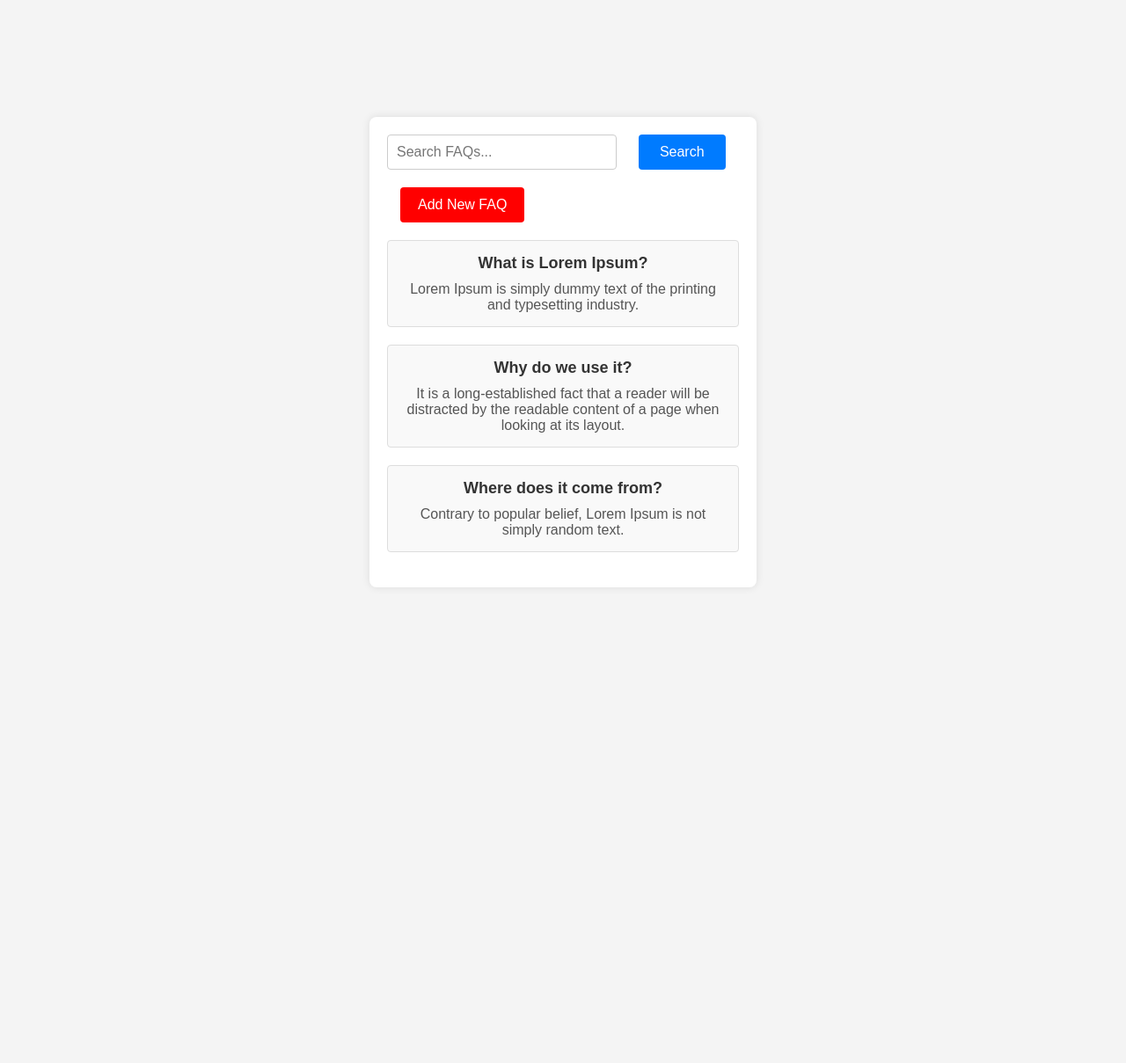
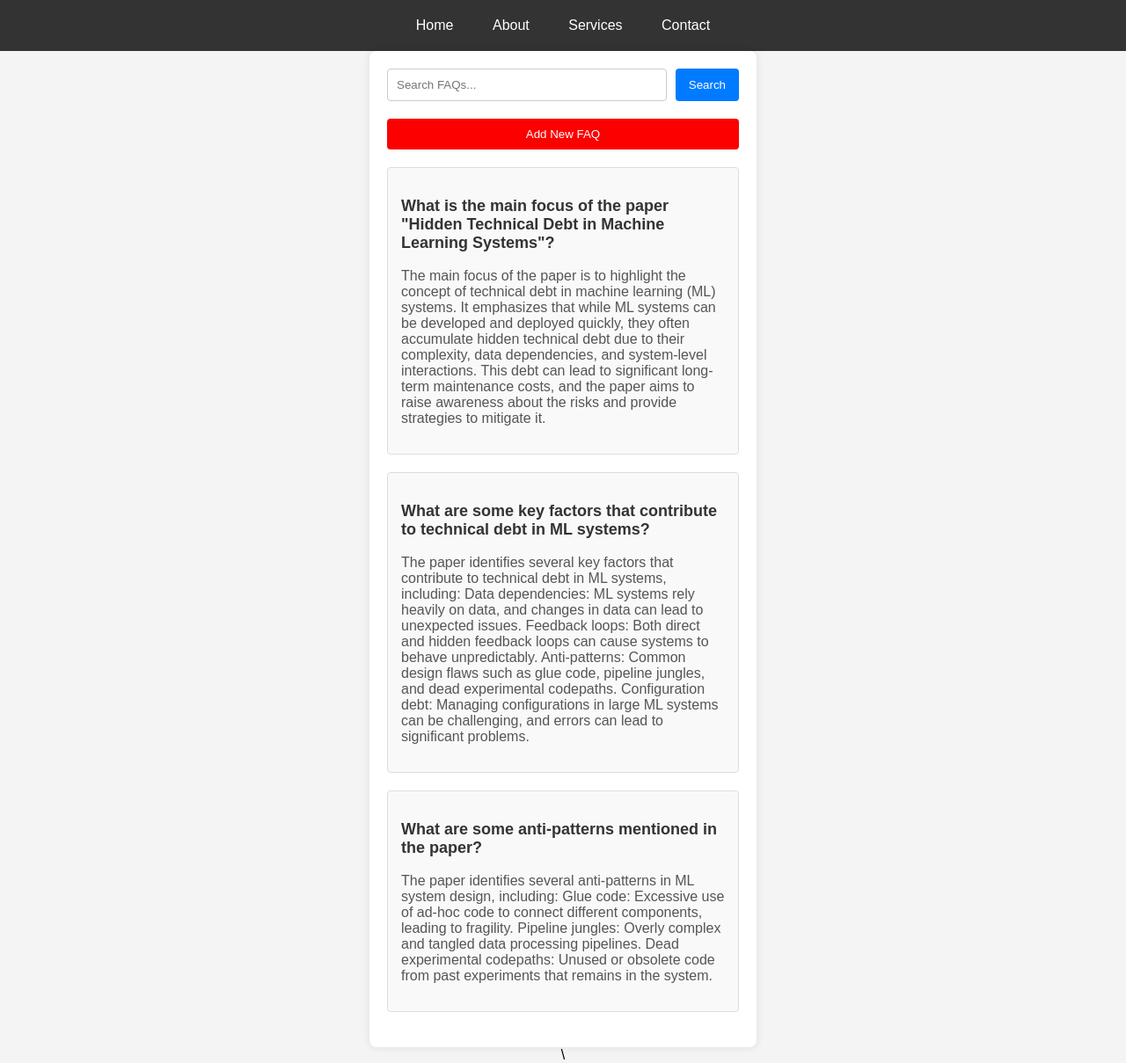
Before and after one commit to Amir-Baddour/Article-, a PHP site: page /home.html in a window 1280 px wide. Shown: the whole page at 88% size. Before the commit the page ends 628 px from the top, so only its background shows below. Run offline with PHP 8.4, Linux system fonts and the light colour scheme.

Commit message:
final project

```diff
--- a/Article-/client/FAQ.html
+++ b/Article-/client/FAQ.html
@@ -18,5 +18,6 @@
 
            <button id="add-faq-button" onclick="window.location.href='FAQ.html'">Add New FAQ</button>        </form>
     </div>
+    <script src="./js/send_quest.js"></script>
 </body>
 </html>
--- a/Article-/client/css/styles.css
+++ b/Article-/client/css/styles.css
@@ -1,13 +1,19 @@
-/* General Styles */
-body {
+  /* General Styles */
+  body {
     margin: 0;
     padding: 0;
     font-family: Arial, sans-serif;
     background-color: #f4f4f4;
     display: flex;
+    flex-direction: column;
+    align-items: center;
+  }
+
+  .main-content {
+    display: flex;
     justify-content: center;
-    align-items: center;
-    height: 100vh;
+    width: 100%;
+    margin-top: 50px; /* Adds spacing below navbar */
   }
 
   .container {
@@ -15,116 +21,78 @@ body {
     padding: 20px;
     border-radius: 8px;
     box-shadow: 0 0 10px rgba(0, 0, 0, 0.1);
+    width: 90%;
+    max-width: 800px;
+    text-align: center;
+    margin: auto;
+  }
+
+
+  /* Navbar */
+  .navbar {
+    background-color: #333;
     width: 100%;
-    max-width: 400px;
+    padding: 10px 0;
     text-align: center;
   }
 
-  h2 {
-    margin-bottom: 20px;
-    color: #333;
+  .navbar a {
+    color: white;
+    text-decoration: none;
+    padding: 10px 20px;
+    display: inline-block;
   }
 
-  .form-group {
-    margin-bottom: 15px;
-    text-align: left;
-    padding: 0 15px; /* Add padding to the left and right */
+  .navbar a:hover {
+    background-color: #575757;
   }
 
-  label {
-    display: block;
-    margin-bottom: 5px;
-    color: #555;
+  /* Search Bar */
+  .search-bar {
+    display: flex;
+    justify-content: center;
+    gap: 10px;
+    margin-bottom: 20px;
   }
 
-  input {
-    width: 100%;
+  #search-input {
+    flex: 1;
     padding: 10px;
     border: 1px solid #ccc;
     border-radius: 4px;
-    font-size: 16px;
-    box-sizing: border-box; /* Ensure padding doesn't affect the width */
   }
 
-  button {
-    width: calc(100% - 30px); /* Adjust button width to account for padding */
-    margin: 0 15px; /* Add margin to match the padding of .form-group */
-    padding: 10px;
+  #search-button {
+    padding: 10px 15px;
     background-color: #007bff;
     color: #fff;
     border: none;
     border-radius: 4px;
-    font-size: 16px;
     cursor: pointer;
   }
 
-  button:hover {
+  #search-button:hover {
     background-color: #0056b3;
   }
-  /*home page*/
-  .container {
-    max-width: 800px;
-    margin: 50px auto;
-    padding: 20px;
-    background-color: #fff;
-    box-shadow: 0 0 10px rgba(0, 0, 0, 0.1);
-  }
 
-  /* Search Bar Styles */
-  /* Search Bar Styles */
-.search-bar {
-  display: flex;
-  align-items: center;
-  gap: 10px; /* Space between input and button */
-  width: 100%;
-}
-
-#search-input {
-  flex: 3; /* 75% width */
-  padding: 10px;
-  font-size: 16px;
-  border: 1px solid #ccc;
-  border-radius: 4px;
-  height: 40px;
-  min-width: 150px;
-}
-
-#search-button {
-  flex: 1; /* 25% width */
-  padding: 10px;
-  font-size: 16px;
-  background-color: #007bff;
-  color: #fff;
-  border: none;
-  border-radius: 4px;
-  cursor: pointer;
-  height: 40px;
-  white-space: nowrap;
-  min-width: 80px; /* Prevents it from becoming too small */
-}
-
-
-  /* Add FAQ Button Styles */
+  /* Add FAQ Button */
   #add-faq-button {
     display: block;
-    width: auto;
-    padding: 10px 20px;
-    font-size: 16px;
-    background-color: #ff0000;
-    color: #fff;
+    width: 100%;
+    padding: 10px;
+    background-color: #fc0000;
+    color: white;
     border: none;
     border-radius: 4px;
     cursor: pointer;
-    height: 40px;
-    margin-top: 20px; /* Add space above the button */
+    margin-bottom: 20px;
   }
 
-
   #add-faq-button:hover {
-    background-color: #218838;
+    background-color: #c02121b4;
   }
 
-  /* FAQ List Styles */
+  /* FAQ List */
   .faq-list {
     margin-top: 20px;
   }
@@ -135,20 +103,18 @@ body {
     border: 1px solid #ddd;
     border-radius: 4px;
     background-color: #f9f9f9;
+    text-align: left;
   }
 
   .faq-question {
-    margin: 0;
     font-size: 18px;
     color: #333;
   }
 
   .faq-answer {
-    margin: 10px 0 0;
     font-size: 16px;
     color: #555;
   }
-  /*FAQ*/
   .container {
     background-color: #fff;
     padding: 20px;
@@ -196,34 +162,9 @@ button {
 button:hover {
     background-color: #b32323;
 }
-
-  /* Responsive Styles */
+  /* Responsive Design */
   @media (max-width: 768px) {
     .container {
-      width: 90%;
-      padding: 15px;
-    }
-
-    h2 {
-      font-size: 24px;
-    }
-
-    input, button {
-      font-size: 14px;
+      width: 95%;
     }
   }
-
-  @media (max-width: 480px) {
-    .container {
-      width: 95%;
-      padding: 10px;
-    }
-
-    h2 {
-      font-size: 20px;
-    }
-
-    input, button {
-      font-size: 12px;
-    }
-  }
--- a/Article-/client/home.html
+++ b/Article-/client/home.html
@@ -5,8 +5,17 @@
   <meta name="viewport" content="width=device-width, initial-scale=1.0">
   <title>FAQ Home Page</title>
   <link rel="stylesheet" href="./css/styles.css">
+
 </head>
 <body>
+  <!-- Navbar -->
+  <nav class="navbar">
+    <a href="#">Home</a>
+    <a href="#">About</a>
+    <a href="#">Services</a>
+    <a href="#">Contact</a>
+  </nav>
+
   <div class="container">
     <!-- Search Bar -->
     <div class="search-bar">
@@ -15,28 +24,52 @@
     </div>
 
     <!-- Button to Add New FAQ -->
-    <button id="add-faq-button">Add New FAQ</button>
+    <button id="add-faq-button" onclick="window.location.href='FAQ.html'">
+      Add New FAQ
+    </button>
 
     <!-- FAQ List -->
     <div class="faq-list">
       <!-- FAQ Item 1 -->
       <div class="faq-item">
-        <h3 class="faq-question">What is Lorem Ipsum?</h3>
-        <p class="faq-answer">Lorem Ipsum is simply dummy text of the printing and typesetting industry.</p>
+        <h3 class="faq-question">What is the main focus of the paper "Hidden Technical Debt in Machine Learning Systems"?</h3>
+        <p class="faq-answer">The main focus of the paper is to highlight the concept of technical debt in machine learning (ML)
+           systems. It emphasizes that while ML systems can be developed and deployed quickly,
+            they often accumulate hidden technical debt due to their complexity, data dependencies,
+            and system-level interactions. This debt can lead to significant long-term maintenance costs,
+            and the paper aims to raise awareness about the risks and provide strategies to mitigate it.
+          </p>
       </div>
 
       <!-- FAQ Item 2 -->
       <div class="faq-item">
-        <h3 class="faq-question">Why do we use it?</h3>
-        <p class="faq-answer">It is a long-established fact that a reader will be distracted by the readable content of a page when looking at its layout.</p>
+        <h3 class="faq-question">What are some key factors that contribute to technical debt in ML systems?</h3>
+        <p class="faq-answer">The paper identifies several key factors that contribute to technical debt in ML systems, including:
+
+          Data dependencies: ML systems rely heavily on data, and changes in data can lead to unexpected issues.
+
+          Feedback loops: Both direct and hidden feedback loops can cause systems to behave unpredictably.
+
+          Anti-patterns: Common design flaws such as glue code, pipeline jungles, and dead experimental codepaths.
+
+          Configuration debt: Managing configurations in large ML systems can be challenging, and errors can lead to significant problems.</p>
       </div>
 
       <!-- FAQ Item 3 -->
       <div class="faq-item">
-        <h3 class="faq-question">Where does it come from?</h3>
-        <p class="faq-answer">Contrary to popular belief, Lorem Ipsum is not simply random text.</p>
+        <h3 class="faq-question">What are some anti-patterns mentioned in the paper?</h3>
+        <p class="faq-answer">
+          The paper identifies several anti-patterns in ML system design, including:
+
+          Glue code: Excessive use of ad-hoc code to connect different components, leading to fragility.
+
+          Pipeline jungles: Overly complex and tangled data processing pipelines.
+
+          Dead experimental codepaths: Unused or obsolete code from past experiments that remains in the system.</p>
       </div>
     </div>
   </div>
+  \<script src="./js/add_quest.js"></script>
+  <script src="./js/filtering_FAQ.js"></script>
 </body>
 </html>
--- /dev/null
+++ b/Article-/client/js/add_quest.js
@@ -0,0 +1,19 @@
+document.addEventListener('DOMContentLoaded', function() {
+    fetch('get_faqs.php')
+        .then(response => response.json())
+        .then(faqs => {
+            const faqList = document.getElementById('faq-list');
+            faqs.forEach(faq => {
+                const faqItem = document.createElement('div');
+                faqItem.className = 'faq-item';
+                faqItem.innerHTML = `
+                    <h3 class="faq-question">${faq.question}</h3>
+                    <p class="faq-answer">${faq.answer}</p>
+                `;
+                faqList.appendChild(faqItem);
+            });
+        })
+        .catch(error => {
+            console.error('Error:', error);
+        });
+});
--- /dev/null
+++ b/Article-/client/js/filtering_FAQ.js
@@ -0,0 +1,24 @@
+document.addEventListener("DOMContentLoaded", function () {
+    const searchInput = document.getElementById("search-input");
+    const searchButton = document.getElementById("search-button");
+
+    function filterFAQs() {
+      let input = searchInput.value.toLowerCase();
+      let faqItems = document.querySelectorAll(".faq-item");
+
+      faqItems.forEach(item => {
+        let question = item.querySelector(".faq-question").innerText.toLowerCase();
+        let answer = item.querySelector(".faq-answer").innerText.toLowerCase();
+
+        if (question.includes(input) || answer.includes(input)) {
+          item.style.display = "block"; // Show matched item
+        } else {
+          item.style.display = "none"; // Hide unmatched item
+        }
+      });
+    }
+
+    // Event Listeners
+    searchInput.addEventListener("keyup", filterFAQs);
+    searchButton.addEventListener("click", filterFAQs);
+  });
```
Also changed, not shown: Article-/client/js/send_quest.js (added, +26 -0 lines), Article-/server/database/seeds/seed_question.php (renamed from Article-/server/database/seeds/seepd_question.php, +9 -6 lines), Article-/server/modul/question.php (+17 -2 lines), Article-/server/v1/API/addQuestion.php (+31 -0 lines), Article-/server/v1/API/getQuestion.php (+16 -0 lines), Article-/server/v1/API/login.php (+75 -0 lines), Article-/server/v1/API/signup.php (+73 -59 lines).
